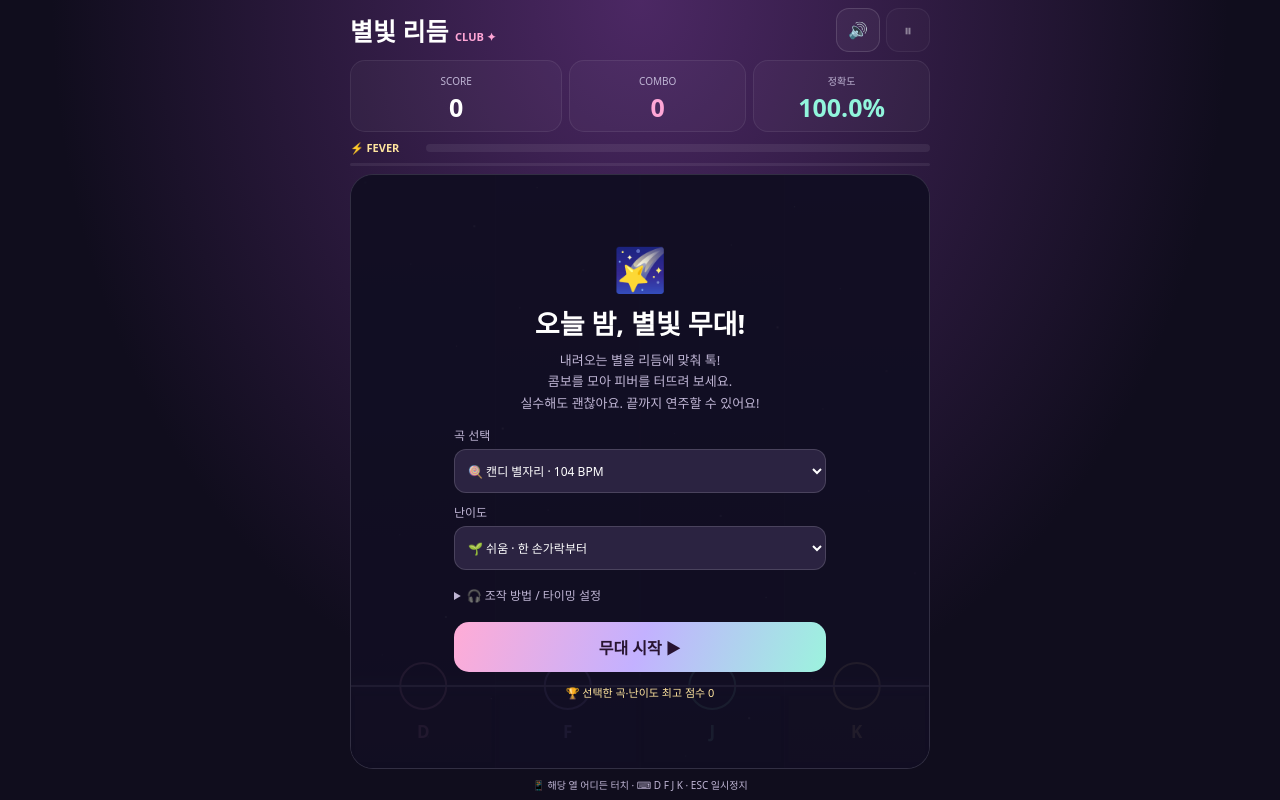
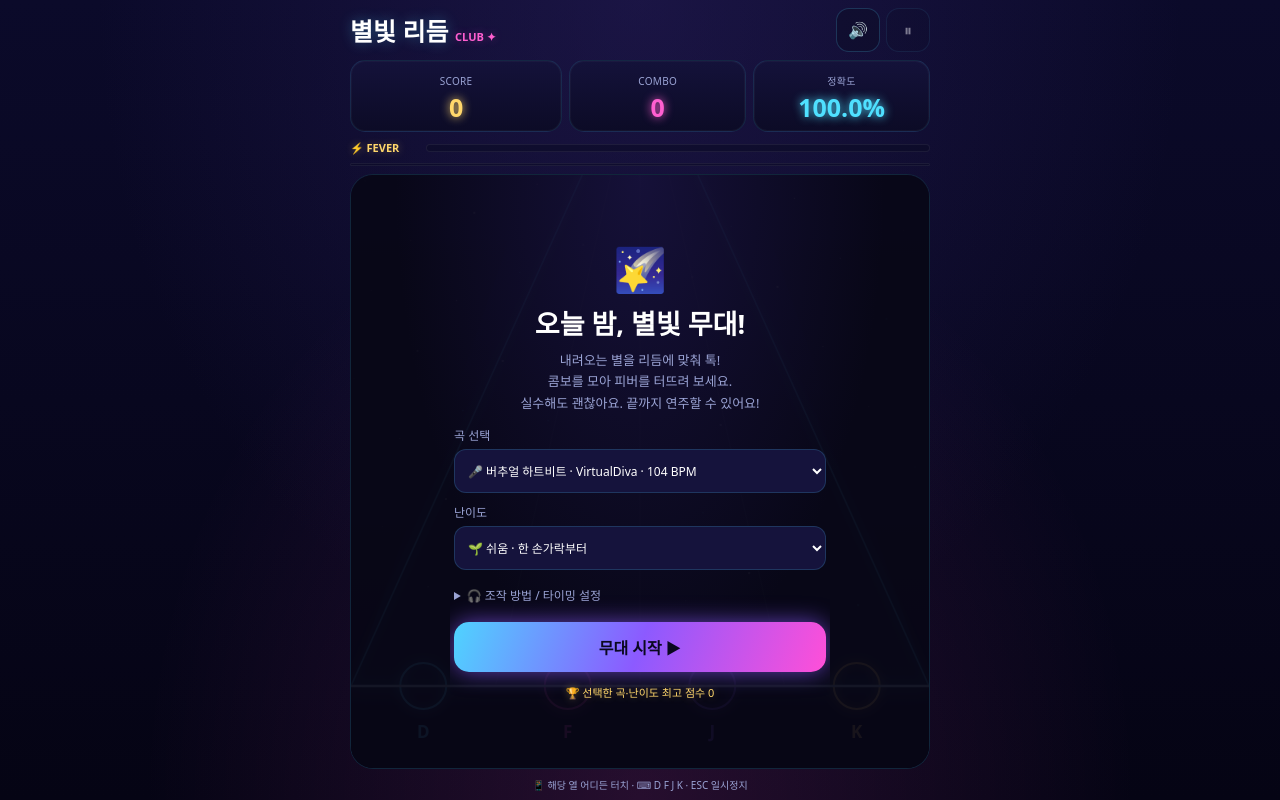
Before and after one commit to HyunohKang/rythm, a plain HTML site: page index.html in a window 1280 px wide. Drawn offline with Linux system fonts and the light colour scheme.

Commit message:
Update index.html

```diff
--- a/index.html
+++ b/index.html
@@ -11,9 +11,13 @@
 :root {
   color-scheme: dark;
   font-family: system-ui, -apple-system, "Segoe UI", sans-serif;
-  --pink: #ffa6d6;
-  --mint: #91f5dc;
-  --muted: #bfb5d4;
+  --pink: #ff5fd0;
+  --mint: #4fe0ff;
+  --muted: #9aa3d4;
+  --neon-blue: #4fd3ff;
+  --neon-pink: #ff4fd8;
+  --neon-purple: #8c5aff;
+  --neon-gold: #ffd76b;
 }
 * { box-sizing: border-box; }
 html, body { margin: 0; height: 100%; overscroll-behavior: none; }
@@ -21,8 +25,9 @@ body {
   overflow: hidden;
   color: #fff;
   background:
-    radial-gradient(ellipse at top, #4c2864, transparent 65%),
-    #100d1d;
+    radial-gradient(ellipse at top, #3a2a7a55, transparent 60%),
+    radial-gradient(ellipse at bottom, #ff4fd822, transparent 55%),
+    linear-gradient(180deg, #0b0a2a, #050414);
 }
 button, select, input { font: inherit; }
 button, select { min-height: 44px; }
@@ -53,12 +58,12 @@ header {
   justify-content: space-between;
   gap: 8px;
 }
-h1 { margin: 0; font-size: clamp(18px, 5vw, 25px); }
-h1 small { color: var(--pink); font-size: 11px; }
+h1 { margin: 0; font-size: clamp(18px, 5vw, 25px); text-shadow: 0 0 14px #4fd3ff55; }
+h1 small { color: var(--pink); font-size: 11px; text-shadow: 0 0 10px #ff4fd855; }
 .tools { display: flex; gap: 6px; }
 .icon {
-  border: 1px solid #ffffff22;
-  background: #ffffff0b;
+  border: 1px solid #4fd3ff33;
+  background: #0d0c2680;
   color: white;
   border-radius: 13px;
   min-width: 44px;
@@ -71,29 +76,34 @@ h1 small { color: var(--pink); font-size: 11px; }
 .stat {
   padding: 7px 4px;
   text-align: center;
-  border: 1px solid #ffffff13;
-  background: #ffffff08;
+  border: 1px solid #4fd3ff22;
+  background: linear-gradient(180deg, #14123a, #0c0b26);
   border-radius: 15px;
+  box-shadow: inset 0 0 0 1px #ffffff08;
 }
-.stat span { font-size: 10px; color: var(--muted); }
+.stat span { font-size: 10px; color: var(--muted); letter-spacing: .03em; }
 .stat strong {
   display: block;
   font-size: clamp(18px, 5vw, 25px);
   font-variant-numeric: tabular-nums;
+  text-shadow: 0 0 10px currentColor;
 }
+#score { color: var(--neon-gold); }
 #combo { color: var(--pink); }
 #accuracy { color: var(--mint); }
 .meters { display: flex; align-items: center; gap: 8px; }
 .meters span {
   min-width: 68px;
-  color: #ffe59e;
+  color: var(--neon-gold);
   font-size: 11px;
   font-weight: 800;
+  text-shadow: 0 0 8px #ffd76b55;
 }
 .bar {
   flex: 1;
   height: 8px;
-  background: #ffffff12;
+  background: #0c0b2690;
+  border: 1px solid #ffffff10;
   border-radius: 20px;
   overflow: hidden;
 }
@@ -101,18 +111,20 @@ h1 small { color: var(--pink); font-size: 11px; }
   display: block;
   height: 100%;
   width: 0;
-  background: linear-gradient(90deg, #ffa6d6, #ffe59e);
+  background: linear-gradient(90deg, var(--neon-purple), var(--neon-pink), var(--neon-gold));
+  box-shadow: 0 0 10px #ff4fd888;
 }
 #progress { height: 3px; flex: none; }
-#progress i { background: #a79cff; }
+#progress i { background: linear-gradient(90deg, var(--neon-blue), var(--neon-purple)); box-shadow: none; }
 .stage {
   position: relative;
   flex: 1;
   min-height: 0;
   overflow: hidden;
-  border: 1px solid #ffffff20;
+  border: 1px solid #4fd3ff2a;
   border-radius: 23px;
-  background: #151128;
+  background: #050414;
+  box-shadow: 0 0 40px #4a2bb04a inset;
 }
 canvas {
   display: block;
@@ -130,7 +142,9 @@ canvas {
   align-items: center;
   justify-content: center;
   overflow: auto;
-  background: #110d22ed;
+  background:
+    radial-gradient(ellipse at top, #2a1f6a66, transparent 60%),
+    #080716ee;
 }
 .panel {
   width: 100%;
@@ -159,8 +173,8 @@ label {
 }
 select {
   width: 100%;
-  border: 1px solid #ffffff25;
-  background: #2b2341;
+  border: 1px solid #4fd3ff2e;
+  background: #15133c;
   color: white;
   padding: 9px;
   border-radius: 12px;
@@ -180,17 +194,18 @@ summary { cursor: pointer; padding: 6px 0; }
   font-weight: 800;
 }
 .primary {
-  color: #281431;
+  color: #0a0820;
   border: none;
-  background: linear-gradient(110deg, #ffacd6, #c3b1ff, #9cf3de);
+  background: linear-gradient(110deg, #4fd3ff, #8c5aff, #ff4fd8);
+  box-shadow: 0 0 22px #8c5affaa;
 }
 .secondary {
   margin-top: 8px;
   color: white;
-  border: 1px solid #ffffff25;
+  border: 1px solid #4fd3ff33;
   background: #ffffff08;
 }
-.best { font-size: 11px; color: #ffe59e; margin: 12px 0 4px; }
+.best { font-size: 11px; color: var(--neon-gold); margin: 12px 0 4px; text-shadow: 0 0 8px #ffd76b55; }
 .results {
   display: grid;
   grid-template-columns: 1fr 1fr;
@@ -198,7 +213,8 @@ summary { cursor: pointer; padding: 6px 0; }
   margin: 12px 0;
 }
 .result {
-  background: #ffffff08;
+  background: linear-gradient(180deg, #14123a, #0c0b26);
+  border: 1px solid #4fd3ff1c;
   border-radius: 12px;
   padding: 9px;
   font-size: 11px;
@@ -261,9 +277,9 @@ footer { color: var(--muted); text-align: center; font-size: 10px; }
         <div id="settings" class="settings">
           <label>곡 선택
             <select id="song">
-              <option value="candy">🍭 캔디 별자리 · 104 BPM</option>
-              <option value="moon">🌙 달빛 산책 · 116 BPM</option>
-              <option value="galaxy">🚀 은하수 여행 · 128 BPM</option>
+              <option value="candy">🎤 버추얼 하트비트 · VirtualDiva · 104 BPM</option>
+              <option value="moon">🌌 네온 세레나데 · Prism*Code · 116 BPM</option>
+              <option value="galaxy">⚡ 하이퍼 디멘션 · Lumiere Vox · 128 BPM</option>
             </select>
           </label>
 
@@ -311,24 +327,24 @@ const $ = id => document.getElementById(id);
 const canvas = $("canvas");
 const g = canvas.getContext("2d");
 
-const COLORS = ["#ffa6d6", "#bba6ff", "#91f5dc", "#ffe59e"];
+const COLORS = ["#4fd3ff", "#ff4fd8", "#8c5aff", "#ffd76b"];
 const KEYS = ["D", "F", "J", "K"];
 const KEYMAP = { KeyD: 0, KeyF: 1, KeyJ: 2, KeyK: 3 };
 const REDUCED = matchMedia("(prefers-reduced-motion: reduce)").matches;
 
 const SONGS = {
   candy: {
-    name: "캔디 별자리", bpm: 104, seed: 17,
+    name: "버추얼 하트비트", unit: "VirtualDiva", bpm: 104, seed: 17,
     roots: [48, 45, 53, 55],
     melody: [72,76,79,76,74,77,81,77,71,74,79,74,72,76,79,84]
   },
   moon: {
-    name: "달빛 산책", bpm: 116, seed: 42,
+    name: "네온 세레나데", unit: "Prism*Code", bpm: 116, seed: 42,
     roots: [45, 53, 48, 55],
     melody: [69,72,76,79,76,72,74,76,77,76,72,69,71,74,76,71]
   },
   galaxy: {
-    name: "은하수 여행", bpm: 128, seed: 91,
+    name: "하이퍼 디멘션", unit: "Lumiere Vox", bpm: 128, seed: 91,
     roots: [50, 46, 53, 48],
     melody: [74,77,81,86,81,77,76,79,82,79,77,74,72,76,79,84]
   }
@@ -692,7 +708,7 @@ function finish() {
     "🌱 완주 성공! 다음 무대도 도전해요.";
 
   if (record) award += "\n🏆 새로운 최고 기록!";
-  panel(song.name + " 완주!", award, "🏆", "다시 무대 시작 ▶");
+  panel(song.name + " 완주!", "🎙 " + song.unit + "\n\n" + award, "🏆", "다시 무대 시작 ▶");
 
   resultItem("최종 점수", score.toLocaleString("ko-KR"));
   resultItem("등급", rank);
@@ -923,6 +939,23 @@ function resize() {
 }
 function lineY() { return h - Math.min(82, h * .22); }
 function center(lane) { return (lane + .5) * w / 4; }
+
+/* 프로세카 스타일 원근 트랙: 위쪽은 좁게 모이고 아래 판정선에서 넓어짐 */
+const TOP_SCALE = .2;
+function trackT(y) {
+  return Math.max(0, Math.min(1, y / lineY()));
+}
+function trackScale(y) {
+  return TOP_SCALE + (1 - TOP_SCALE) * trackT(y);
+}
+function laneEdgeX(lane, y) {
+  const scale = trackScale(y);
+  const half = (w / 2) * scale;
+  return w / 2 - half + (lane / 4) * (half * 2);
+}
+function laneCenterX(lane, y) {
+  return (laneEdgeX(lane, y) + laneEdgeX(lane + 1, y)) / 2;
+}
 function star(x, y, radius, color, rotation = 0) {
   g.save();
   g.translate(x, y);
@@ -940,6 +973,19 @@ function star(x, y, radius, color, rotation = 0) {
   g.fill();
   g.restore();
 }
+function diamond(x, y, radius, color, squash = 1) {
+  g.save();
+  g.translate(x, y);
+  g.beginPath();
+  g.moveTo(0, -radius * squash);
+  g.lineTo(radius, 0);
+  g.lineTo(0, radius * squash);
+  g.lineTo(-radius, 0);
+  g.closePath();
+  g.fillStyle = color;
+  g.fill();
+  g.restore();
+}
 function text(value, x, y, size, color = "#fff") {
   g.save();
   g.textAlign = "center";
@@ -952,53 +998,72 @@ function text(value, x, y, size, color = "#fff") {
 function drawBackground(t, timestamp) {
   g.clearRect(0, 0, w, h);
   const fever = state === "running" && isFever(t);
+  const y = lineY();
+
+  // 밤하늘 그라디언트 (남색 → 블랙), 피버 중엔 마젠타 틴트
   const gradient = g.createLinearGradient(0,0,0,h);
-  gradient.addColorStop(0, fever ? "#442348" : "#251b3c");
-  gradient.addColorStop(1, "#100e20");
+  gradient.addColorStop(0, fever ? "#3a1456" : "#140f38");
+  gradient.addColorStop(.55, fever ? "#2a0f42" : "#0c0a28");
+  gradient.addColorStop(1, "#040310");
   g.fillStyle = gradient;
   g.fillRect(0,0,w,h);
 
-  for (let i = 0; i < 36; i++) {
+  // 원경 네온 별빛
+  for (let i = 0; i < 46; i++) {
     const x = ((i * 79 + 23) % 997) / 997 * w;
-    const y = ((i * 137 + 11) % 991) / 991 * h;
-    g.globalAlpha = REDUCED ? .4 : .35 + Math.sin(timestamp*.001 + i)*.2;
-    g.fillStyle = "#fff";
-    g.fillRect(x,y,i%3 === 0 ? 2 : 1.2, i%3 === 0 ? 2 : 1.2);
+    const y2 = ((i * 137 + 11) % 991) / 991 * (y*.85);
+    g.globalAlpha = REDUCED ? .4 : .3 + Math.sin(timestamp*.001 + i)*.2;
+    g.fillStyle = i % 4 === 0 ? COLORS[i % 4] : "#fff";
+    g.fillRect(x,y2,i%3 === 0 ? 2 : 1.2, i%3 === 0 ? 2 : 1.2);
   }
   g.globalAlpha = 1;
 
-  const laneWidth = w / 4;
-  const y = lineY();
+  // 소실점으로 모이는 원근 트랙 바닥 (프로세카 스타일)
+  const vanishY = -h * .5;
+  g.save();
+  g.beginPath();
+  g.moveTo(w*.5 - 2, vanishY);
+  g.lineTo(laneEdgeX(0,y), y);
+  g.lineTo(laneEdgeX(4,y), y);
+  g.lineTo(w*.5 + 2, vanishY);
+  g.closePath();
+  const floorGrad = g.createLinearGradient(0, vanishY, 0, y);
+  floorGrad.addColorStop(0, "#0c0a2800");
+  floorGrad.addColorStop(1, fever ? "#ff4fd81c" : "#4fd3ff14");
+  g.fillStyle = floorGrad;
+  g.fill();
+  g.restore();
 
   for (let lane = 0; lane < 4; lane++) {
-    const x = lane * laneWidth;
-    g.fillStyle = lane % 2 ? "#ffffff06" : "#ffffff02";
-    g.fillRect(x,0,laneWidth,h);
-
+    const topX = laneCenterX(lane, 0);
+    const botX = laneCenterX(lane, y);
     g.fillStyle = COLORS[lane];
-    g.globalAlpha = flashes[lane] * .20;
-    g.fillRect(x,0,laneWidth,h);
-    g.globalAlpha = .07;
-    g.fillRect(x+4,y+10,laneWidth-8,Math.max(0,h-y-16));
+    g.globalAlpha = flashes[lane] * .22;
+    g.beginPath();
+    g.moveTo(laneEdgeX(lane,0), 0);
+    g.lineTo(laneEdgeX(lane+1,0), 0);
+    g.lineTo(laneEdgeX(lane+1,y), y);
+    g.lineTo(laneEdgeX(lane,y), y);
+    g.closePath();
+    g.fill();
     g.globalAlpha = 1;
-
-    if (lane) {
-      g.strokeStyle = "#ffffff14";
-      g.lineWidth = 1;
-      g.beginPath();
-      g.moveTo(x,0);
-      g.lineTo(x,h);
-      g.stroke();
-    }
-    g.strokeStyle = COLORS[lane];
-    g.lineWidth = 2;
-    g.beginPath();
-    g.arc(center(lane),y,Math.min(23,laneWidth*.25),0,Math.PI*2);
-    g.stroke();
-    text(KEYS[lane],center(lane),y+(h-y)*.57,17,COLORS[lane]);
   }
 
-  // 节拍参考线：辅助识别节奏
+  // 레인 경계선 (소실점에서 퍼지는 네온 라인)
+  for (let lane = 0; lane <= 4; lane++) {
+    const edge = lane === 0 || lane === 4;
+    g.strokeStyle = edge ? (fever ? "#ff4fd8aa" : "#4fd3ffaa") : "#ffffff1c";
+    g.lineWidth = edge ? 1.6 : 1;
+    g.shadowColor = edge ? (fever ? "#ff4fd8" : "#4fd3ff") : "transparent";
+    g.shadowBlur = edge && !REDUCED ? 8 : 0;
+    g.beginPath();
+    g.moveTo(laneEdgeX(lane,0), 0);
+    g.lineTo(laneEdgeX(lane,y), y);
+    g.stroke();
+  }
+  g.shadowBlur = 0;
+
+  // 가로 비트 그리드 (원근감으로 폭이 줄어드는 라인)
   if (state === "running" || state === "paused") {
     const visualTime = t - offset;
     const from = Math.max(0, Math.floor((visualTime-LEAD)/beat)-1);
@@ -1006,22 +1071,36 @@ function drawBackground(t, timestamp) {
       const remaining = LEAD + b*beat - visualTime;
       if (remaining > level.travel || remaining < 0) continue;
       const by = -30 + (1-remaining/level.travel)*(y+30);
-      g.strokeStyle = b%4 === 0 ? "#ffffff18" : "#ffffff08";
+      g.strokeStyle = b%4 === 0 ? "#4fd3ff22" : "#ffffff0a";
       g.beginPath();
-      g.moveTo(0,by);
-      g.lineTo(w,by);
+      g.moveTo(laneEdgeX(0,by), by);
+      g.lineTo(laneEdgeX(4,by), by);
       g.stroke();
     }
   }
 
+  for (let lane = 0; lane < 4; lane++) {
+    const cx = laneCenterX(lane, y);
+    g.strokeStyle = COLORS[lane];
+    g.lineWidth = 2;
+    g.shadowColor = COLORS[lane];
+    g.shadowBlur = REDUCED ? 0 : 10;
+    g.beginPath();
+    g.arc(cx,y,Math.min(23,(w/4)*.25),0,Math.PI*2);
+    g.stroke();
+    g.shadowBlur = 0;
+    text(KEYS[lane],cx,y+(h-y)*.57,17,COLORS[lane]);
+  }
+
+  // 판정선: 네온 글로우 라인
   g.save();
-  g.strokeStyle = fever ? "#ffe59e" : "#eadcff";
-  g.shadowColor = fever ? "#ffb955" : "#bd9fff";
-  g.shadowBlur = REDUCED ? 0 : 12;
-  g.lineWidth = 2;
+  g.strokeStyle = fever ? "#ffe066" : "#bdf2ff";
+  g.shadowColor = fever ? "#ffb955" : "#4fd3ff";
+  g.shadowBlur = REDUCED ? 0 : 16;
+  g.lineWidth = 2.4;
   g.beginPath();
-  g.moveTo(0,y);
-  g.lineTo(w,y);
+  g.moveTo(laneEdgeX(0,y),y);
+  g.lineTo(laneEdgeX(4,y),y);
   g.stroke();
   g.restore();
 
@@ -1034,7 +1113,7 @@ function drawBackground(t, timestamp) {
 function drawNotes(t) {
   const visualTime = t - offset;
   const target = lineY();
-  const radius = Math.min(23,w*.06);
+  const maxRadius = Math.min(23,w*.06);
 
   for (const note of notes) {
     if (note.done) continue;
@@ -1042,27 +1121,30 @@ function drawNotes(t) {
     if (remaining > level.travel + .2) continue;
     const y = -30 + (1-remaining/level.travel)*(target+30);
     if (y < -45 || y > h+45) continue;
-    const x = center(note.lane);
+    const scale = trackScale(Math.max(0,y));
+    const x = laneCenterX(note.lane, Math.max(0,y));
+    const radius = Math.max(6, maxRadius * (.45 + .55*scale));
     const color = COLORS[note.lane];
 
     g.save();
-    const trail = g.createLinearGradient(x,y-48,x,y);
+    const trailLen = 46 * (.4 + .6*scale);
+    const trail = g.createLinearGradient(x,y-trailLen,x,y);
     trail.addColorStop(0,color+"00");
-    trail.addColorStop(1,color+"66");
+    trail.addColorStop(1,color+"77");
     g.fillStyle = trail;
-    g.fillRect(x-8,y-48,16,43);
+    g.fillRect(x-radius*.5,y-trailLen,radius,trailLen-2);
 
     g.shadowColor = color;
     g.shadowBlur = REDUCED ? 0 : 14;
-    star(x,y,radius,color);
+    diamond(x,y,radius,color,.72);
     g.shadowBlur = 0;
-    star(x-2,y-3,radius*.3,"#ffffffbb");
+    diamond(x,y,radius*.42,"#ffffffcc",.72);
 
     if (note.chord) {
       g.strokeStyle = "#ffffffbb";
       g.lineWidth = 1.5;
       g.beginPath();
-      g.arc(x,y,radius+5,0,Math.PI*2);
+      g.arc(x,y,radius+6,0,Math.PI*2);
       g.stroke();
     }
     g.restore();
```
